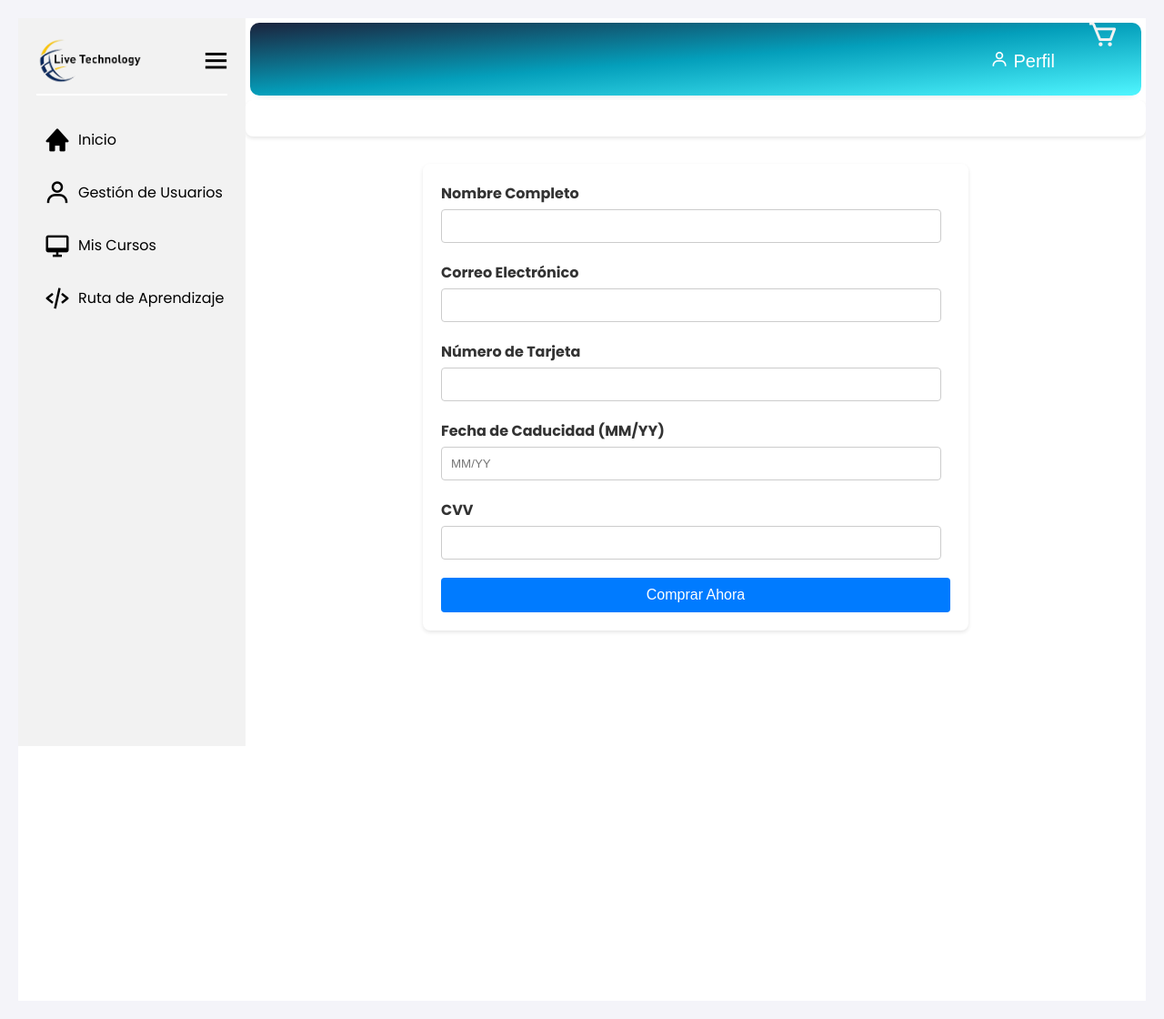
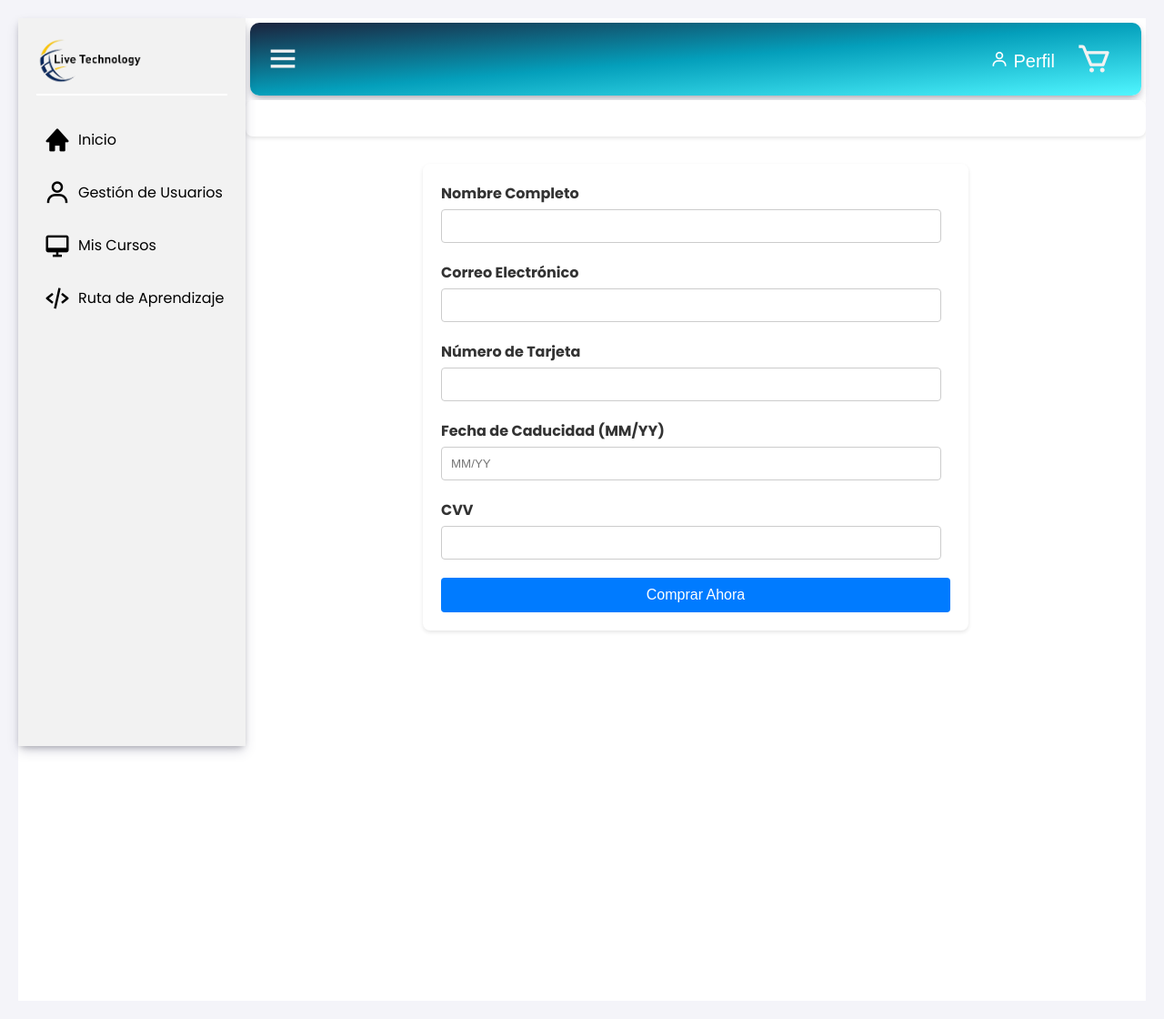
Before and after one commit to Braymora/Live-Technology, a Django app: page /compra/curso/ in a window 1280 px wide. Shown: the whole page at 91% size. Run offline with Django 5.2, Linux system fonts and the light colour scheme; a user stored in the database is signed in; some web fonts are replaced.

Commit message:
cambio de la vista inicio

```diff
--- a/static/css/plantilla.css
+++ b/static/css/plantilla.css
@@ -104,9 +104,10 @@ hr {
     padding-top: 20px;
     position: relative;
     transition: all 0.8s ease;
-    width: 180px;
+    width: 150px;
     z-index: 1;
     height: 100vh;
+    box-shadow: rgba(50, 50, 93, 0.25) 0px 6px 12px -2px, rgba(0, 0, 0, 0.3) 0px 3px 7px -3px;
 }
 
 .menu-dashboard.open{
@@ -128,7 +129,7 @@ hr {
 }
 
 .menu .enlace:hover {
-    background: var(--blue-bayoux-100);
+    background: linear-gradient(to bottom right,#1B233D, #049FBB, #50F6FF);
     border-radius: 4px;
     color: black;
 }
@@ -172,11 +173,27 @@ hr {
 /*MENU PERFIL USUARIO*/
 .menuUser{
     background: linear-gradient(to bottom right,#1B233D, #049FBB, #50F6FF);
-    box-shadow: rgba(33, 35, 38, 0.1) 0px 10px 10px -10px;
+    box-shadow: rgba(50, 50, 93, 0.25) 0px 6px 12px -2px, rgba(0, 0, 0, 0.3) 0px 3px 7px -3px;
     grid-area: 1 / 2 / 1 / 13;
     height: 80px;
     border-radius: 10px;
     margin: 5px;
+    display: flex;
+}
+
+.content-close{
+    display: flex;
+    justify-content: center;
+    align-items: center;
+    margin-right: auto;
+    padding: 1rem;
+}
+
+.bx-menu{
+    position: relative;
+    justify-content: flex-start;
+    font-size: 40px;
+    display: grid;
 }
 
 .contentperfil{
@@ -185,15 +202,21 @@ hr {
     right: 200px;
 }
 
+.content-car{
+    display: flex;
+    justify-content: center;
+    align-items: center;
+    margin-left: auto;
+    padding: 2rem;
+  }
+
 .bx-cart{
-    top: 20px;
-    position: absolute;
-    font-size: 35px;
-    right: 50px;
+    position: relative;
+    justify-content: flex-end;
+    font-size: 40px;
 }
 
 nav{
-    height: 100%;
     margin-top: 30px;
     position: absolute;
     right: 120px;
@@ -253,7 +276,7 @@ nav:hover .submenu {
 }
 
 .textsubmenu:hover{
-    background: var(--blue-bayoux-700);
+    background: linear-gradient(to bottom right,#1B233D, #049FBB, #50F6FF);
     box-shadow: rgba(0, 0, 0, 0.07) 0px 1px 1px, rgba(0, 0, 0, 0.07) 0px 2px 2px, rgba(0, 0, 0, 0.07) 0px 4px 4px, rgba(0, 0, 0, 0.07) 0px 8px 8px, rgba(0, 0, 0, 0.07) 0px 16px 16px;
     color: white;
     font-size: 16px;
@@ -269,7 +292,6 @@ nav:hover .submenu {
     overflow-y: scroll;
     position: relative;
     top: 0rem;
-    margin-bottom: 2rem;
 }
 
 /*Responsive a 600px*/
--- a/templates/plantilla.html
+++ b/templates/plantilla.html
@@ -26,14 +26,13 @@
     <title>{% block title %}Tarificador{% endblock %}</title>
 </head>
 <body>
+
+    <!--contenedor de la barra lateral inicio-->
     <div class="containertarifador" >
         <div class="menu-dashboard open">
             <div class="top-menu">
                 <div class="logo">
                     <img src="{% static 'img/logo-live-technology.png' %}" width="100px" alt="">
-                </div>
-                <div class="toggle">
-                    <i class='bx bx-menu'></i>
                 </div>
             </div>
             <hr>
@@ -61,9 +60,18 @@
 
             </div>
         </div>
+        <!--contenedor de la barra lateral fin-->
+
+        <!--contenedor de la barra superior de la plantilla inicio-->
         <div class="menuUser">
+            <div class="content-buton-close">
+
+            </div>
             <div class="contentperfil">
             </div>
+                <div class="toggle content-close">
+                    <i class='bx bx-menu'></i>
+                </div>
                 <nav>
                     <ul>
                         <li>
@@ -78,8 +86,13 @@
                             </ul>
                     </ul>
                 </nav>
-                <i class='bx bx-cart'></i>
+                <div class="content-car">
+                    <i class='bx bx-cart'></i>
+                </div>
         </div>
+        <!--contenedor de la barra superior de la plantilla fin-->
+
+        <!--contenedor principal que maneja el contenido que cambia dentro de la plantilla  inicio-->
         <div class="contdatos">
 
             {% block content %}
@@ -87,6 +100,7 @@
             {% endblock %}
 
         </div>
+        <!--contenedor principal que maneja el contenido que cambia dentro de la plantilla  fin-->
     </div>
 
 
```
Also changed, not shown: static/css/cards.css (+18 -6 lines), templates/cursos.html (+7 -47 lines), db.sqlite3.
